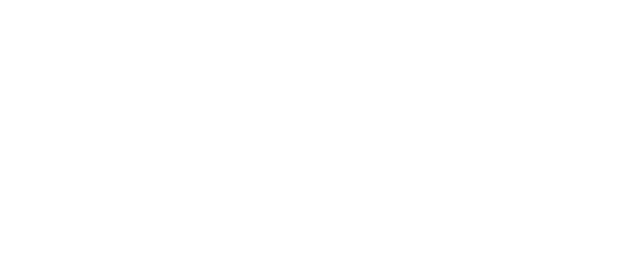
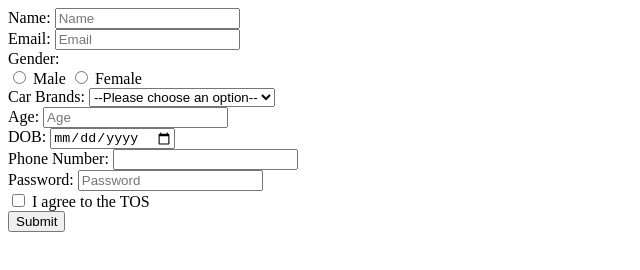
Before and after one commit to acciojob/signup-form-car-Saksham-Batra, a website: page main.html in a window 1280 px wide. Shown: the whole page, without its empty margins (0-640 px from the left). Drawn offline with Linux system fonts and the light colour scheme.

Commit message:
created a submission

```diff
--- a/main.html
+++ b/main.html
@@ -7,7 +7,59 @@
 </head>
 
 <body>
-	<!-- the entire body must be written by student -->
+	<form method = "post" action = "#">
+<div>
+	<label for = "name">Name:</label>
+	<input type = "text" id = "name" name = "name" placeholder = "Name" required>
+</div>
+
+		<div>
+<label for = "email">Email:</label>
+	<input type = "email" id = "email" name = "email" placeholder = "Email" required>
+		</div>
+
+				<div>
+			<label>Gender:</label><br>
+	<input type = "radio" id = "gender_m" name = "gender" required>
+		<label for  = "gender_m"> Male</label>
+		<input type = "radio" id = "gender_f" name = "gender" required>
+		<label for = "gender_f">Female</label>
+		</div>
+
+<div>
+<label for = "cars"> Car Brands:</label>
+<select id = "cars" name = "cars" required>
+<option value = "" disabled selected>--Please choose an option--</option>
+ <option value="Toyota">Toyota</option>
+ <option value="Honda">Honda</option>
+ <option value="Ford">Ford</option>
+<option value="Chevrolet">Chevrolet</option>
+<option value="BMW">BMW</option>
+</select>
+</div>
+
+<div>
+	<label for = "age"> Age:</label>
+	<input type = "number" id = "age" name = "age" placeholder = "Age" required>
+</div>
+
+<div>
+      <label for="dob">DOB:</label>
+      <input type="date" id="dob" name="dob" required>
+    </div>
+    <div>
+      <label for="tel">Phone Number:</label>
+      <input type="tel" id="tel" name="tel" pattern="[0-9]{3}-[0-9]{3}-[0-9]{4}">
+    </div>
+    <div>
+      <label for="password">Password:</label>
+      <input type="password" id="password" name="password" placeholder="Password" required>
+    </div>
+    <div>
+      <input type="checkbox" id="tos" name="tos" required>
+      <label for="tos">I agree to the TOS</label>
+    </div>
+    <button type="submit">Submit</button>
     <script type="text/javascript" src="./script.js">
 </script>
 
```
